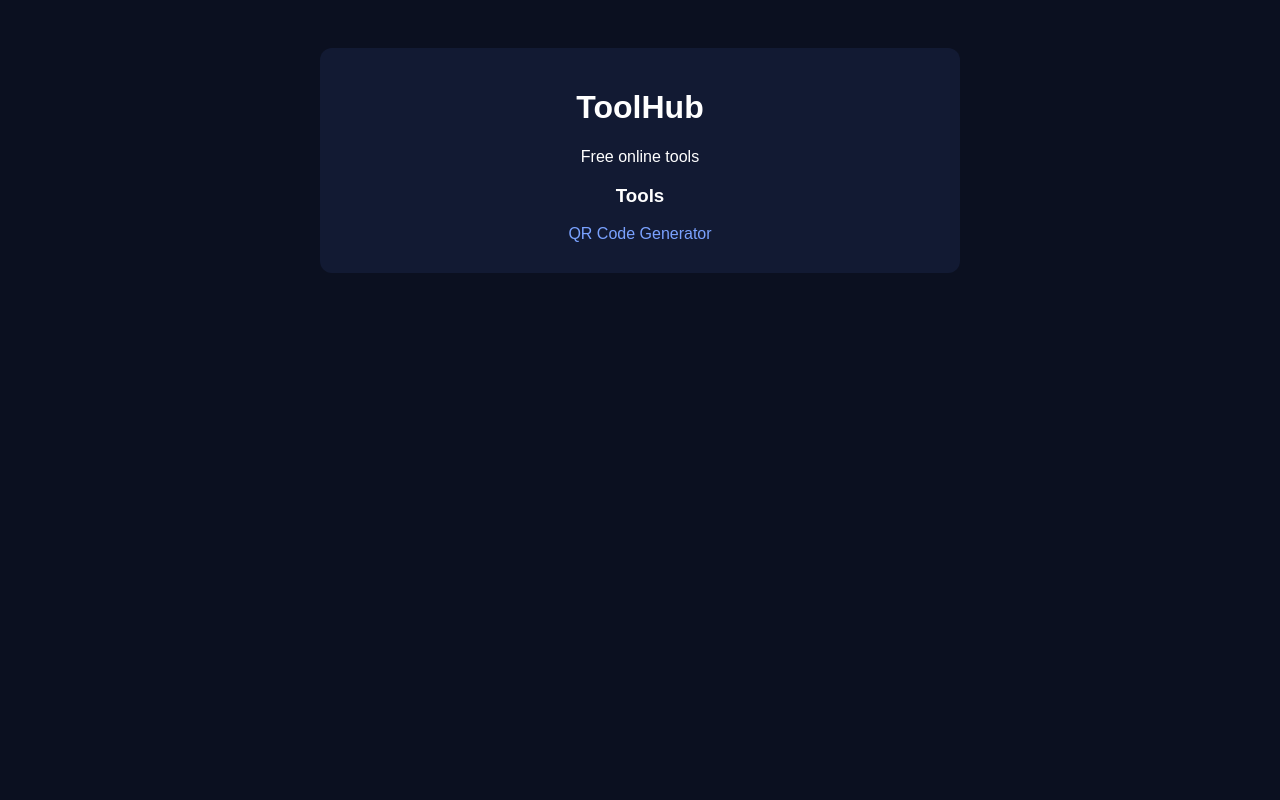
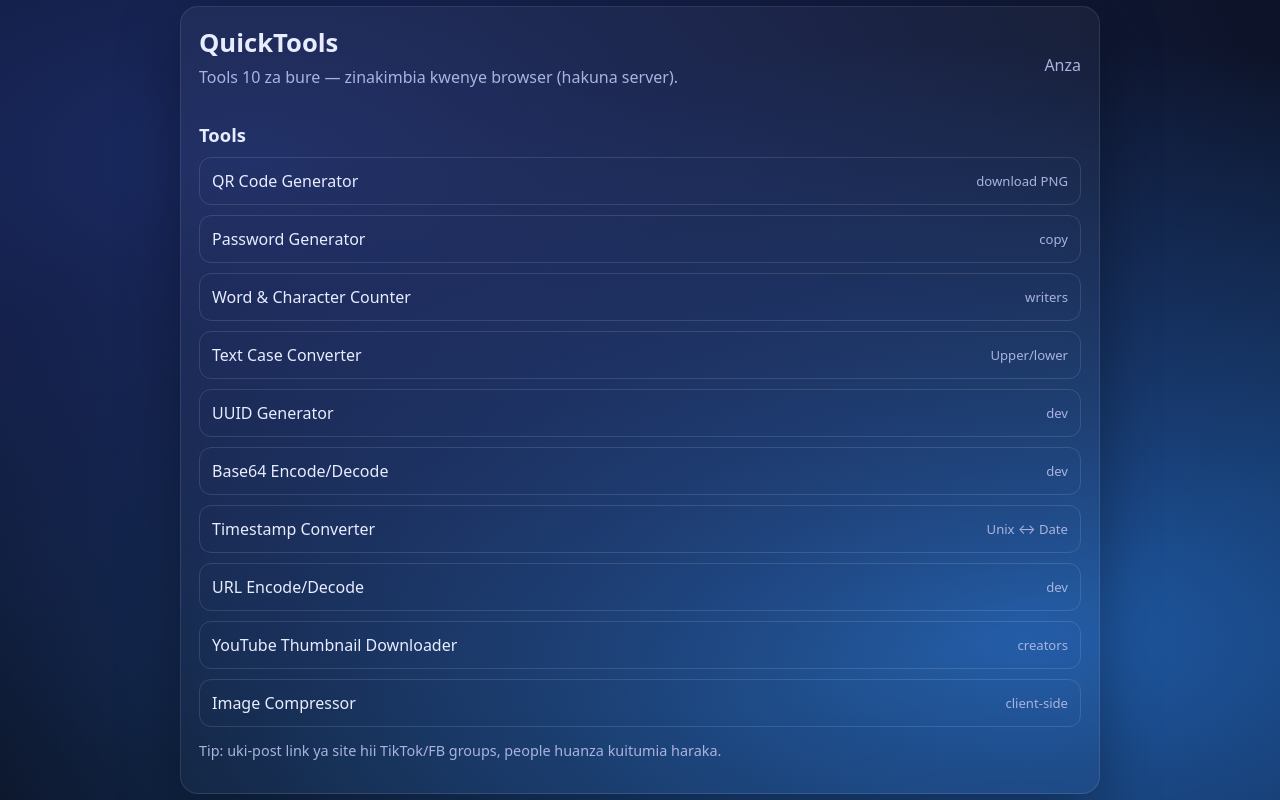
Before and after one commit to kidume105/toolhub, a plain HTML site: page index.html in a window 1280 px wide. Drawn offline with Linux system fonts and the light colour scheme.

Commit message:
Add files via upload

```diff
--- a/index.html
+++ b/index.html
@@ -1,22 +1,38 @@
-<!DOCTYPE html>
-<html lang="en">
+<!doctype html>
+<html lang="sw">
 <head>
-  <meta charset="UTF-8" />
-  <meta name="viewport" content="width=device-width, initial-scale=1.0" />
-  <title>ToolHub</title>
-  <style>
-    body {font-family: Arial, sans-serif; background:#0b1020; color:#fff; text-align:center; padding:40px;}
-    a {display:block; margin:10px; color:#7aa2ff; text-decoration:none;}
-    .card {background:#121a33; padding:20px; border-radius:12px; max-width:600px; margin:auto;}
-  </style>
+  <meta charset="utf-8" />
+  <meta name="viewport" content="width=device-width,initial-scale=1" />
+  <title>QuickTools</title>
+  <link rel="stylesheet" href="./styles.css" />
 </head>
 <body>
-  <div class="card">
-    <h1>ToolHub</h1>
-    <p>Free online tools</p>
+  <main class="card">
+    <div class="topbar">
+      <div>
+        <h1>QuickTools</h1>
+        <p class="sub">Tools 10 za bure — zinakimbia kwenye browser (hakuna server).</p>
+      </div>
+      <a class="link" href="./tools/qr.html">Anza</a>
+    </div>
 
-    <h3>Tools</h3>
-    <a href="tools/qr.html">QR Code Generator</a>
-  </div>
+    <h2>Tools</h2>
+    <div class="list">
+      <a class="item" href="./tools/qr.html"><span>QR Code Generator</span><span class="badge">download PNG</span></a>
+      <a class="item" href="./tools/password.html"><span>Password Generator</span><span class="badge">copy</span></a>
+      <a class="item" href="./tools/counter.html"><span>Word & Character Counter</span><span class="badge">writers</span></a>
+      <a class="item" href="./tools/text-case.html"><span>Text Case Converter</span><span class="badge">Upper/lower</span></a>
+      <a class="item" href="./tools/uuid.html"><span>UUID Generator</span><span class="badge">dev</span></a>
+      <a class="item" href="./tools/base64.html"><span>Base64 Encode/Decode</span><span class="badge">dev</span></a>
+      <a class="item" href="./tools/timestamp.html"><span>Timestamp Converter</span><span class="badge">Unix ↔ Date</span></a>
+      <a class="item" href="./tools/url-tools.html"><span>URL Encode/Decode</span><span class="badge">dev</span></a>
+      <a class="item" href="./tools/yt-thumb.html"><span>YouTube Thumbnail Downloader</span><span class="badge">creators</span></a>
+      <a class="item" href="./tools/img-compress.html"><span>Image Compressor</span><span class="badge">client-side</span></a>
+    </div>
+
+    <p class="small" style="margin-top:14px;">
+      Tip: uki-post link ya site hii TikTok/FB groups, people huanza kuitumia haraka.
+    </p>
+  </main>
 </body>
 </html>
--- /dev/null
+++ b/styles.css
@@ -0,0 +1,64 @@
+:root{
+  --bg:#0b1020; --card:#121a33; --text:#e8ecff; --muted:#a9b3df;
+  --line:rgba(255,255,255,.12); --brand:#4b7bff; --brand2:#24325e;
+}
+*{box-sizing:border-box}
+body{
+  margin:0; min-height:100vh; display:grid; place-items:center;
+  background: radial-gradient(1200px 600px at 20% 20%, #1a2a63, transparent),
+              radial-gradient(1200px 600px at 80% 80%, #1f5aa6, transparent),
+              var(--bg);
+  color:var(--text); font-family:system-ui,-apple-system,Segoe UI,Roboto,Arial,sans-serif;
+}
+.card{
+  width:min(920px,92vw); background:linear-gradient(180deg, rgba(255,255,255,.04), rgba(255,255,255,.02));
+  border:1px solid rgba(255,255,255,.10); border-radius:18px; padding:18px;
+  box-shadow:0 20px 60px rgba(0,0,0,.35);
+}
+.topbar{display:flex;justify-content:space-between;gap:12px;align-items:center;flex-wrap:wrap}
+h1{margin:0 0 6px;font-size:1.6rem}
+h2{margin:18px 0 10px;font-size:1.15rem}
+.sub{margin:0 0 16px;color:var(--muted)}
+.label{display:block;margin:12px 0 6px;color:var(--muted);font-size:.95rem}
+textarea,input,select{
+  width:100%; background:rgba(0,0,0,.25); color:var(--text);
+  border:1px solid var(--line); border-radius:12px; padding:12px; outline:none;
+}
+textarea:focus,input:focus,select:focus{border-color:rgba(75,123,255,.7)}
+.row{display:grid;grid-template-columns:1fr 1fr;gap:12px}
+@media(max-width:760px){.row{grid-template-columns:1fr}}
+.buttons{display:flex;gap:10px;flex-wrap:wrap;margin:14px 0 6px}
+button{
+  border:0;border-radius:12px;padding:10px 14px;font-weight:700;cursor:pointer;
+  color:white;background:var(--brand)
+}
+button.secondary{background:var(--brand2)}
+button.ghost{background:transparent;border:1px solid rgba(255,255,255,.18);color:var(--text)}
+button:disabled{opacity:.55;cursor:not-allowed}
+.link{color:var(--muted);text-decoration:none}
+.link:hover{text-decoration:underline}
+.list{display:grid;gap:10px}
+.item{
+  display:flex;justify-content:space-between;align-items:center; gap:10px;
+  padding:12px;border-radius:12px;border:1px solid var(--line);
+  text-decoration:none;color:var(--text)
+}
+.item:hover{border-color:rgba(75,123,255,.7)}
+.badge{font-size:.82rem;color:var(--muted)}
+.out{
+  margin-top:14px;padding-top:14px;border-top:1px solid var(--line);
+  display:grid;grid-template-columns:320px 1fr;gap:14px;align-items:start
+}
+@media(max-width:760px){.out{grid-template-columns:1fr}}
+.panel{
+  padding:12px;border:1px solid var(--line);border-radius:12px;background:rgba(0,0,0,.18)
+}
+.qrcode{
+  width:320px;min-height:320px;display:grid;place-items:center;background:#fff;
+  border-radius:16px;padding:12px
+}
+@media(max-width:760px){.qrcode{width:100%;min-height:260px}}
+.hint{margin:0;color:var(--muted)}
+.table{width:100%;border-collapse:collapse}
+.table th,.table td{padding:10px;border-bottom:1px solid var(--line);text-align:left}
+.small{font-size:.9rem;color:var(--muted)}
```
